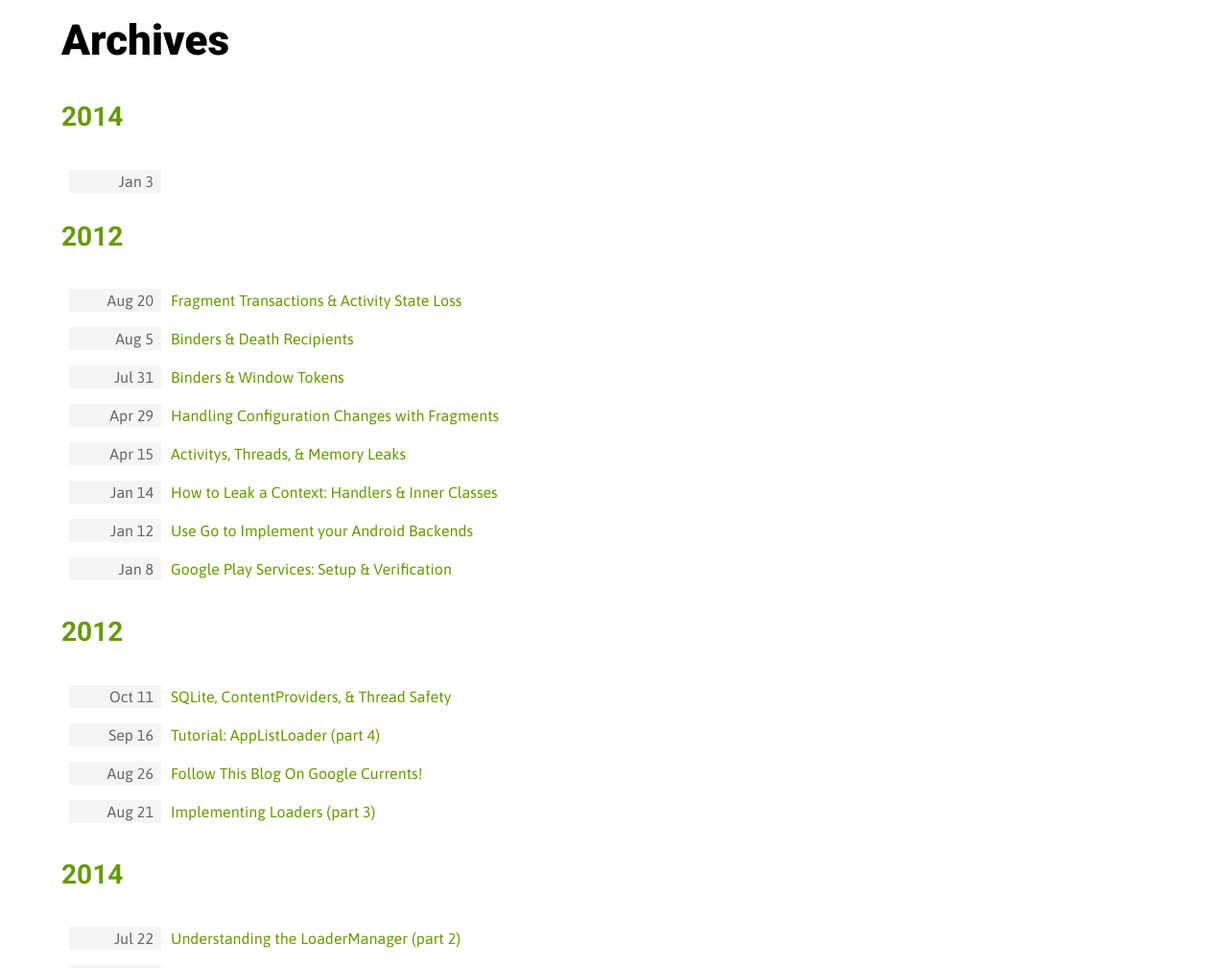
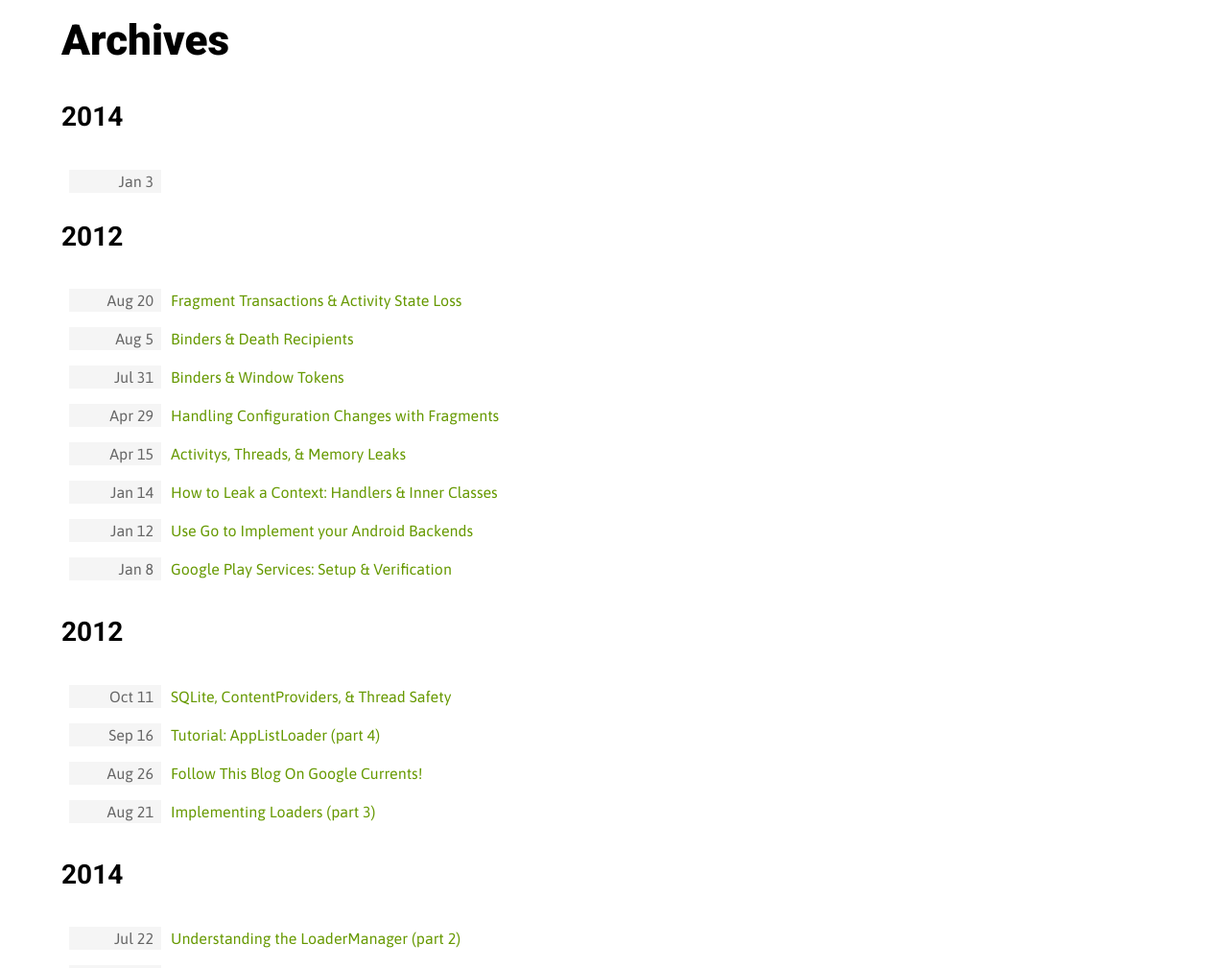
Before and after one commit to alexjlockwood/AndroidDesignPatterns, a Jekyll site: the page built from archives/index.html, in a window 1280 px wide. Shown: the part 212-1221 px from the top of the page at 96% size. Built offline with Jekyll 4.4.1, drawn with Linux system fonts in a browser that asks for light colours; Markdown is read by kramdown in place of the engine named in the settings; comment, search, counter and statistics services are not loaded.

Commit message:
Changed color of blog archives h2 elements back to black

```diff
--- a/css/style.css
+++ b/css/style.css
@@ -272,12 +272,6 @@ hr.footnote-divider {
     padding: 20px 0;
     clear: both;
 }
-#blog-archives {
-}
-#blog-archives h2 {
-    width: 120px;
-    color: #669900;
-}
 #blog-archives li {
     padding: .5em;
     list-style-type: none;
```
